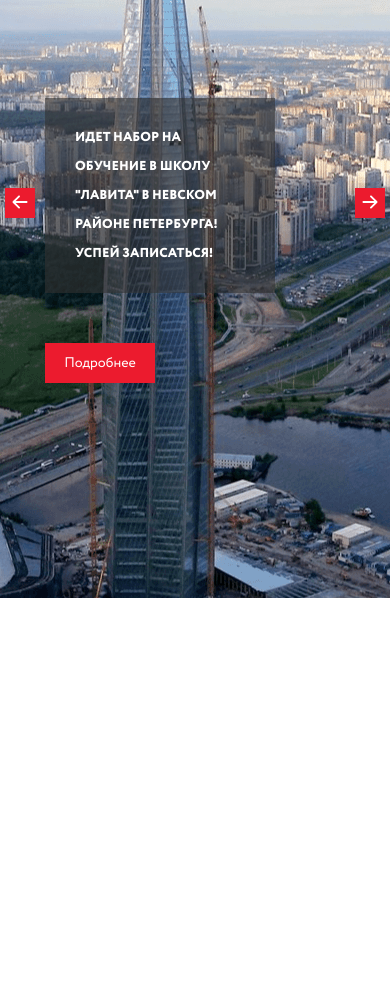
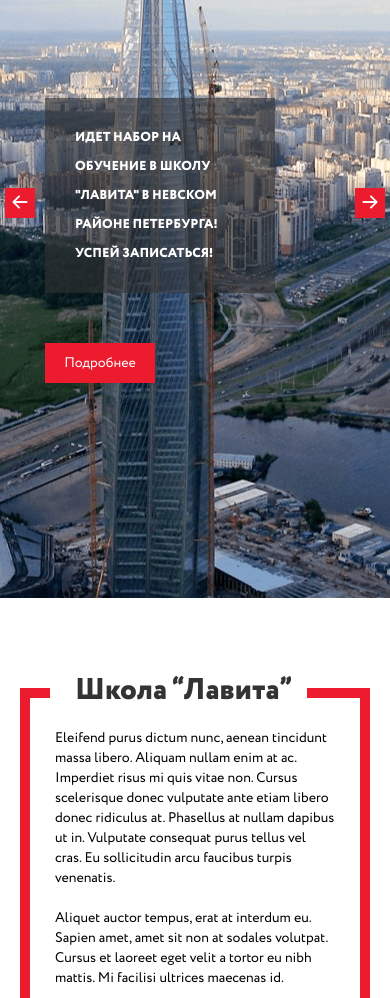
Before and after one commit to ErlanKusain/lavita, a website: page src/index.html in a window 390 px wide. Shown: the part 102-1100 px from the top of the page. Before the commit the page ends 844 px from the top, so only its background shows below. Drawn offline with nearby package versions, Linux system fonts and the light colour scheme; files whose address does not match are found by name.

Commit message:
about section mobile adaptive

```diff
--- a/src/index.html
+++ b/src/index.html
@@ -73,7 +73,7 @@
         </div>
     </section>
 
-    <!-- <section class="about">
+    <section class="about">
         <div class="container">
             <div class="about__wrapper">
                 <div class="about__block">
@@ -85,7 +85,7 @@
                 </div>
             </div>
         </div>
-    </section> -->
+    </section>
 
     <!-- <section class="price">
         <div class="container">
--- a/src/sass/blocks/_media.scss
+++ b/src/sass/blocks/_media.scss
@@ -79,6 +79,36 @@
             right: 15px;
         }
     }
+    .about {
+        &__wrapper {
+            margin-left: 150px;
+            display: grid;
+            grid-template-columns: 450px 300px;
+            column-gap: 70px;
+        }
+        &__block {
+            width: 455px;
+            height: 400px;
+            padding: 45px 50px 45px 50px;
+            &-title {
+                top: -35px;
+            }
+            .title {
+                font-size: 38px;
+            }
+            &-descr {
+                font-size: 16px;
+            }
+        }
+        &__bg {
+            width: 300px;
+            height: 300px;
+            img {
+                width: 100%;
+                height: 100%;
+            }
+        }
+    }
 }
 
 
@@ -141,6 +171,40 @@
             height: 55px;
             top: 130px;
             right: 0;
+        }
+    }
+    .about {
+        height: 650px;
+        padding-top: 120px;
+        padding-bottom: 60px;
+        &__wrapper {
+            margin-left: 110px;
+            display: grid;
+            grid-template-columns: 450px 300px;
+            column-gap: 70px;
+        }
+        &__block {
+            width: 455px;
+            height: 400px;
+            padding: 45px 50px 45px 50px;
+            &-title {
+                top: -35px;
+            }
+            .title {
+                font-size: 38px;
+            }
+            &-descr {
+                font-size: 16px;
+            }
+        }
+        &__bg {
+            display: none;
+            width: 300px;
+            height: 300px;
+            img {
+                width: 100%;
+                height: 100%;
+            }
         }
     }
 }
@@ -320,6 +384,21 @@
             right: 0;
         }
     }
+    .about {
+        height: 600px;
+        padding-top: 120px;
+        padding-bottom: 60px;
+        &__wrapper {
+            display: grid;
+            grid-template-columns: 450px;
+            margin-left: 30px;
+        }
+        &__block {
+            width: 455px;
+            height: 400px;
+            padding: 35px 40px 30px 40px;
+        }
+    }
 }
 
 
@@ -384,6 +463,34 @@
             right: 5px;
         }
     }
+    .about {
+        height: 525px;
+        padding-top: 90px;
+        padding-bottom: 50px;
+        &__wrapper {
+            display: grid;
+            grid-template-columns: 350px;
+            margin-left: 20px;
+        }
+        &__block {
+            width: 350px;
+            height: 340px;
+            padding: 15px 25px 15px 25px;
+            &-title {
+                top: -30px;
+                left: 20px;
+                padding-right: 15px;
+                padding-left: 25px;
+            }
+
+            .title {
+                font-size: 30px;
+            }
+            &-descr {
+                font-size: 14px;
+            }
+        }
+    }
 }
 
 @media (max-width: 400px) {
```
Also changed, not shown: src/css/style.min.css, 1 other file.
